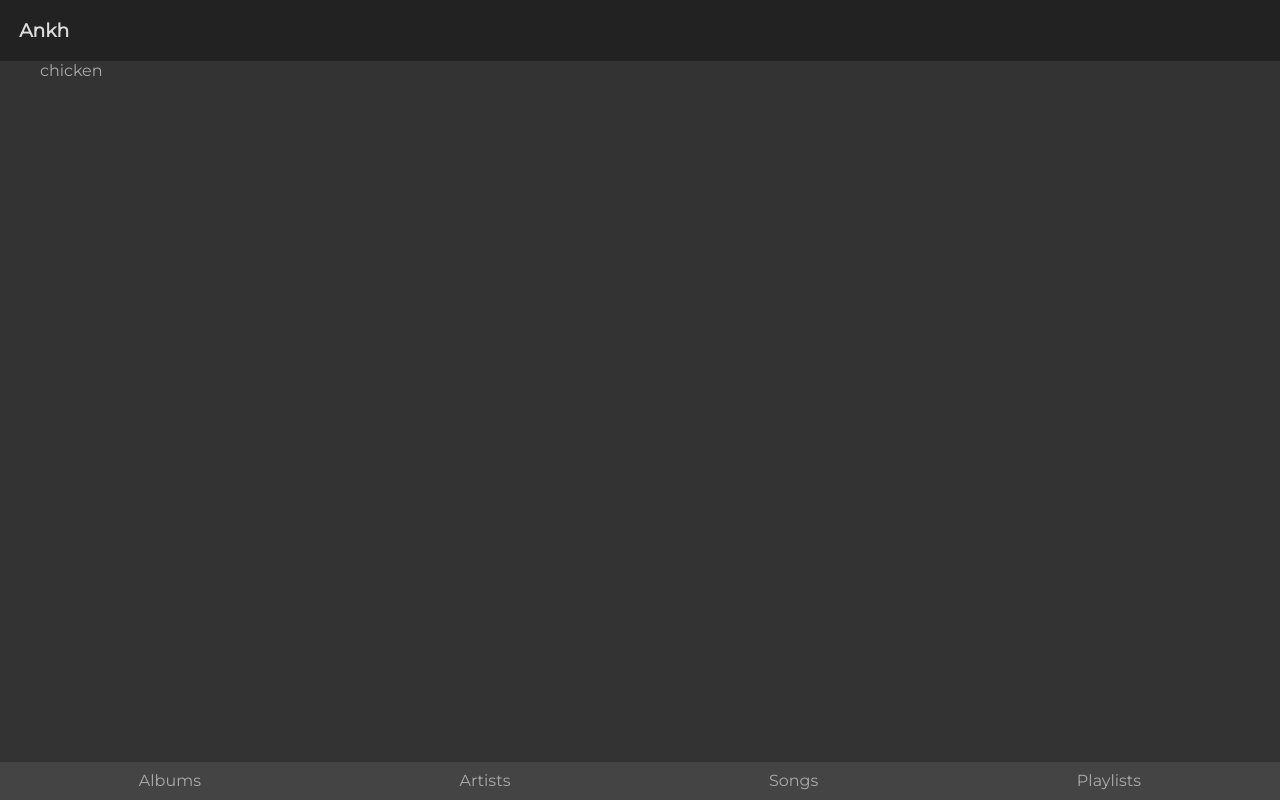
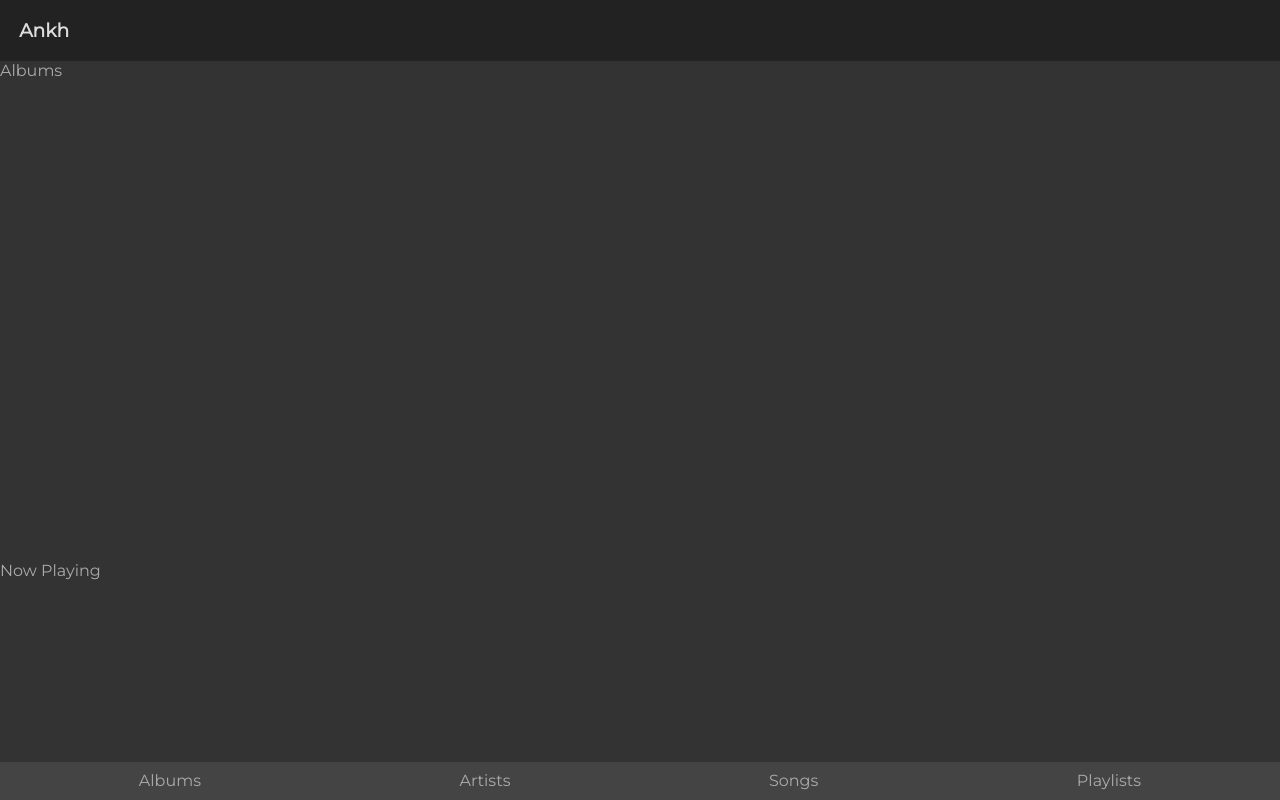
Before and after one commit to OsirisX3R0/ankh-player, a React (Create React App) app: page /library in a window 1280 px wide. Built offline with nearby package versions, Linux system fonts and the light colour scheme.

Commit message:
Added react tabs

```diff
--- a/src/App.js
+++ b/src/App.js
@@ -8,6 +8,7 @@ import Player from './components/Player';
 function App() {
   return (
     <div>
+      <Header />
       <Redirect exact from='/' to='/library'></Redirect>
       <Route exact path='/library' component={Library}></Route>
       <Route exact path='/player' component={Player}></Route>
--- a/src/App.scss
+++ b/src/App.scss
@@ -26,13 +26,16 @@ header {
 }
 
 // Footer menu
-.menu {
-  width: 100%;
-  background-color: #444;
-  padding: 0.6rem;
-  position: fixed;
-  bottom: 0;
+.react-tabs {
+  .react-tabs__tab-panel--selected {
+    height: 500px;
+  }
   ul {
+    width: 100%;
+    background-color: #444;
+    padding: 0.6rem;
+    position: fixed;
+    bottom: 0;
     list-style-type: none;
     display: grid;
     grid-auto-flow: column;
--- a/src/components/Library.js
+++ b/src/components/Library.js
@@ -1,5 +1,6 @@
 import React, { useEffect, useState, Fragment } from 'react';
-import Layout from '../Layout/Layout';
+import NowPlaying from './NowPlaying';
+import { Tab, Tabs, TabList, TabPanel } from 'react-tabs';
 import folderService from '../services/folderService';
 
 const Library = () => {
@@ -23,8 +24,7 @@ const Library = () => {
     // }
 
  return (
-     <Layout>
-         <div>chicken</div>
+     <Fragment>
         {/* <h3>Select folders</h3>
         <ul className="files">
             {foldersList.map((f, i) => {
@@ -39,7 +39,21 @@ const Library = () => {
                 )
             })}
         </ul> */}
-     </Layout>
+        <Tabs>
+            <TabPanel>Albums</TabPanel>
+            <TabPanel>Artists</TabPanel>
+            <TabPanel>Songs</TabPanel>
+            <TabPanel>Playlists</TabPanel>
+
+            <TabList>
+                <Tab>Albums</Tab>
+                <Tab>Artists</Tab>
+                <Tab>Songs</Tab>
+                <Tab>Playlists</Tab>
+            </TabList>
+        </Tabs>
+        <NowPlaying />
+     </Fragment>
  );
 }
 
--- a/src/components/NowPlaying.js
+++ b/src/components/NowPlaying.js
@@ -2,7 +2,7 @@ import React from 'react';
 
 const NowPlaying = () => {
     return(
-        <div></div>
+        <div>Now Playing</div>
     )
 }
 
--- a/src/components/Player.js
+++ b/src/components/Player.js
@@ -3,7 +3,7 @@ import Layout from '../Layout/Layout';
 
 const Player = () => {
     return(
-        <Layout></Layout>
+        <Fragment></Fragment>
     )
 }
 
```
